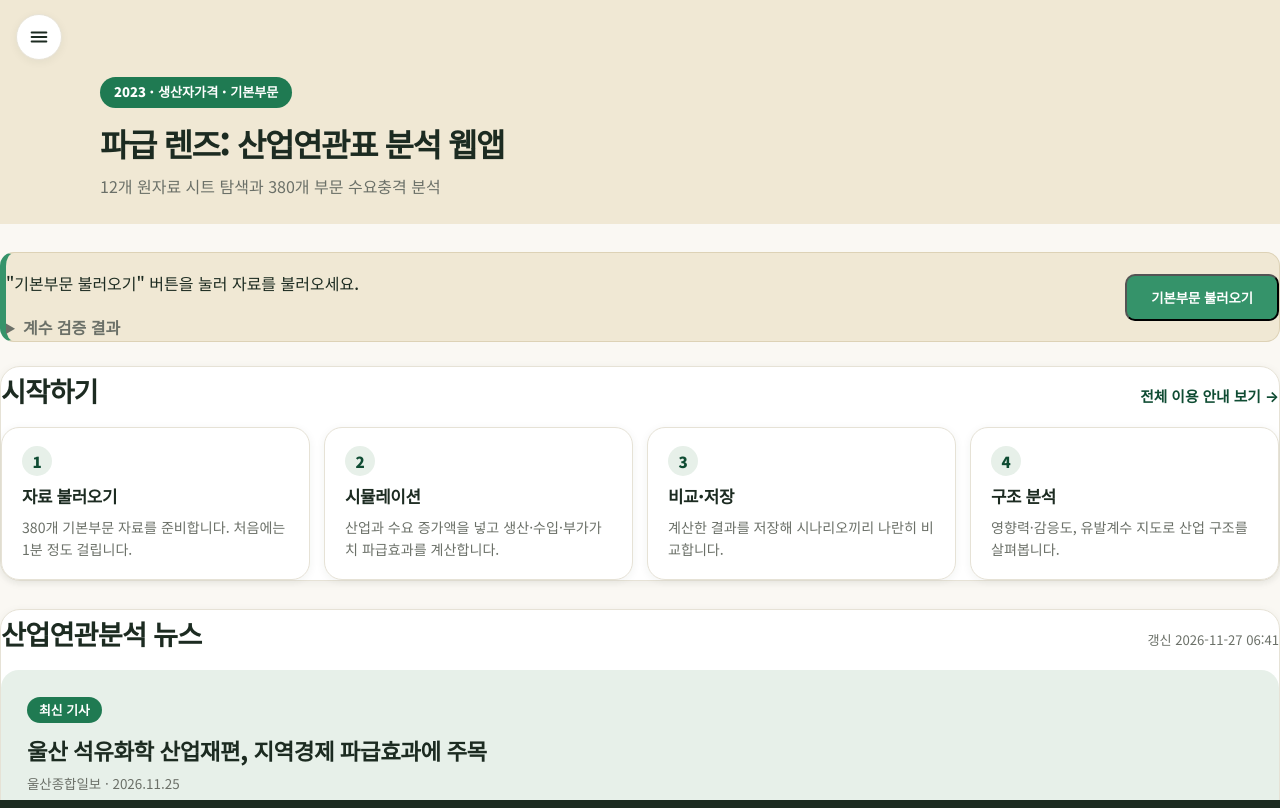
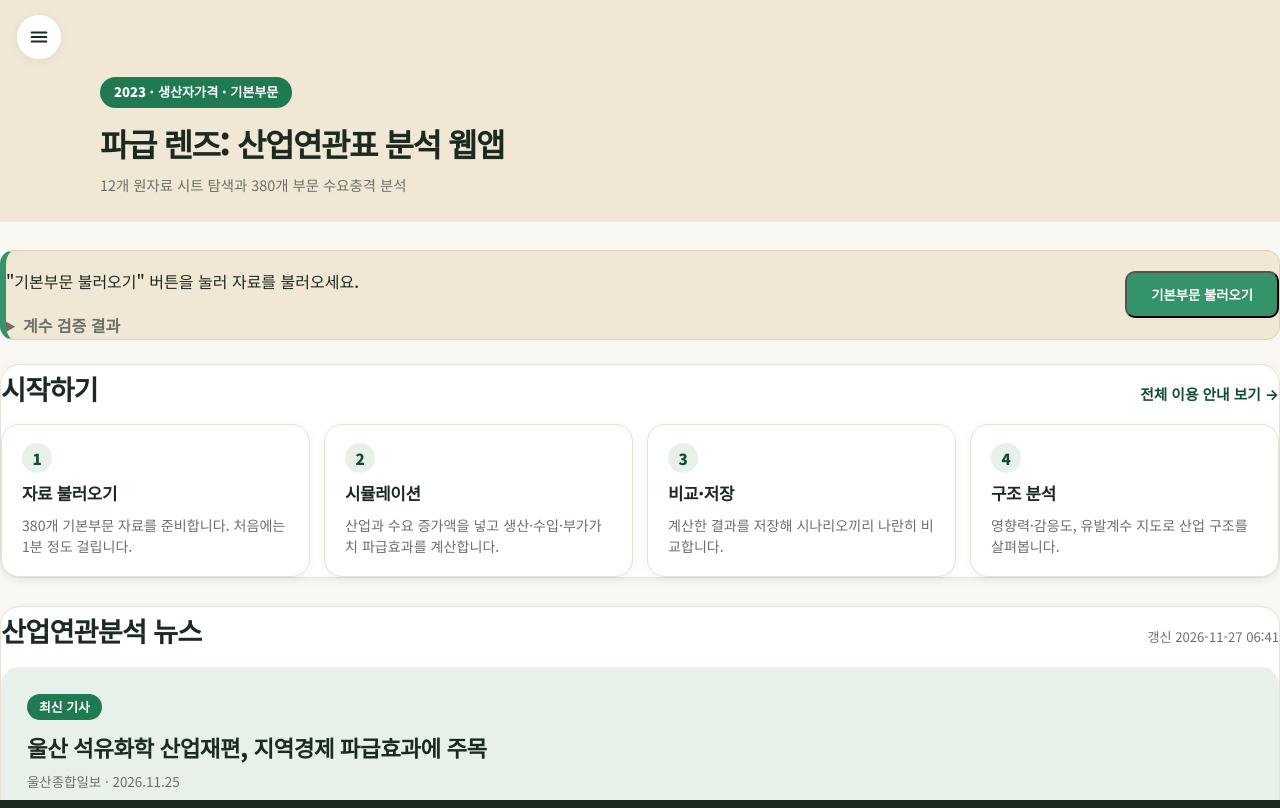
Before and after one commit to hyuni050901/Test3, a plain HTML site: page index.html in a window 1280 px wide. Drawn offline with Linux system fonts and the light colour scheme; a web font is replaced by a local one.

Commit message:
Add subtitle styling to header

```diff
--- a/theme.css
+++ b/theme.css
@@ -193,3 +193,6 @@ input:focus, select:focus { border-color: var(--accent); }
 .loading-status button { background: #35936a; color: #fff; padding: 12px 24px; font-weight: 800; }
 .loading-status button:hover:not(:disabled) { background: var(--accent); }
 .loading-status button:disabled { opacity: .6; }
+
+/* ===== 제목 아래 부제: 작게 ===== */
+header p:last-child { font-size: .9rem; }
```
